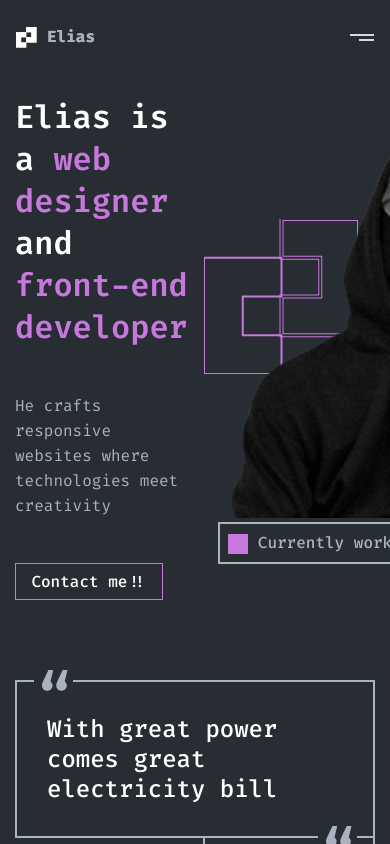
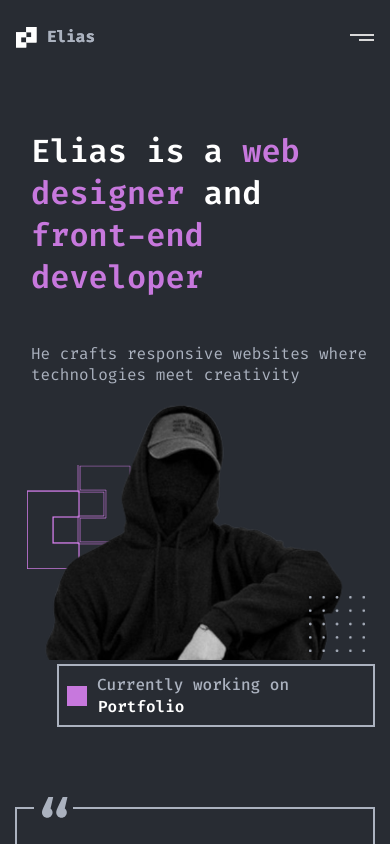
Before and after one commit to 89811421793/portfolio, a React app: page / in a window 390 px wide. Shown: the top 844 px of the page. Built offline with nearby package versions, Linux system fonts and the light colour scheme.

Commit message:
пробный адаптив

```diff
--- a/src/pages/homepage/layout/sections/main/Main.tsx
+++ b/src/pages/homepage/layout/sections/main/Main.tsx
@@ -4,7 +4,6 @@ import mainimg from "../../../../../assets/images/MainImg.png";
 import logosign from "../../../../../assets/images/Logo.png";
 import fivedotsimg from "../../../../../assets/images/Dots.png";
 import rect from "../../../../../assets/images/rectangle.png";
-import { FlexWrapper } from "../../../../../components/FlexWrapper";
 import { Button } from "../../../../../components/Button";
 import { Container } from "../../../../../components/Container";
 import { theme } from "../../../../../styles/Theme";
@@ -18,7 +17,7 @@ export const Main: React.FC = () => {
   return (
     <StyledMain>
       <Container>
-        <FlexWrapper align="center" justify="space-around">
+        <FlexContainer>
           <ContentWrapper id="home">
             <MainTitle>
               Elias is a <Skill>web designer</Skill> and{" "}
@@ -39,7 +38,7 @@ export const Main: React.FC = () => {
               <Portfolio>Portfolio</Portfolio>
             </StyledFigcaption>
           </StyledFigure>
-        </FlexWrapper>
+        </FlexContainer>
         <QuoteGrid>
           <Quotation>
             <QuoteMark>
@@ -76,11 +75,27 @@ export const Main: React.FC = () => {
 
 const StyledMain = styled.section`
   min-height: 50vh;
+  }
+`;
+
+const FlexContainer = styled.div`
+  display: flex;
+  justify-content: space-around;
+  align-items: center;
+
+  @media ${theme.media.tablet} {
+    flex-wrap: wrap;
+  }
 `;
 
 const MainImage = styled.img`
   width: 457px;
   height: 386px;
+
+  @media ${theme.media.tablet} {
+    width: 308px;
+    height: 260px;
+  }
 `;
 
 const DotsImage = styled.img`
@@ -89,6 +104,11 @@ const DotsImage = styled.img`
   position: absolute;
   bottom: 23%;
   right: 3%;
+
+  @media ${theme.media.tablet} {
+    width: 56px;
+    height: 56px;
+  }
 `;
 
 const LogoEmblemImage = styled.img`
@@ -98,11 +118,20 @@ const LogoEmblemImage = styled.img`
   z-index: -1;
   top: 20%;
   left: -3%;
+
+  @media ${theme.media.tablet} {
+    width: 104px;
+    height: 104px;
+  }
 `;
 
 const StyledFigure = styled.figure`
   position: relative;
   margin-left: 30px;
+
+  @media ${theme.media.tablet} {
+   margin-left: 22px;
+  }
 `;
 
 const Rect = styled.img`
@@ -130,6 +159,10 @@ const Description = styled.p`
   margin: 15px 0;
   color: ${theme.colors.borderColor};
   max-width: 465px;
+
+  @media ${theme.media.tablet} {
+    line-height: 21px;
+  }
 `;
 
 const StyledButton = styled(Button)`
@@ -138,6 +171,10 @@ const StyledButton = styled(Button)`
   font-size: 16px;
   line-height: 21px;
   margin-top: 30px;
+
+  @media ${theme.media.tablet} {
+    display: none;
+  }
 `;
 
 const ContentWrapper = styled.div`
@@ -146,6 +183,11 @@ const ContentWrapper = styled.div`
   justify-content: center;
   align-items: flex-start;
   height: 100%;
+
+  @media ${theme.media.tablet} {
+    margin-left: 16px;
+    margin-top: 34px;
+  }
 `;
 
 const QuoteGrid = styled.div`
@@ -210,6 +252,11 @@ const CiteMark = styled.span`
 const StyledFigcaption = styled.figcaption`
   border: 2px solid #abb2bf;
   padding: 8px;
+
+  @media ${theme.media.tablet} {
+    max-width: 320px;
+    margin-left: 20px;
+  }
 `;
 
 const Square = styled.span`
@@ -219,6 +266,11 @@ const Square = styled.span`
   height: 20px;
   margin-right: 10px;
   vertical-align: middle;
+
+  @media ${theme.media.tablet} {
+    display: inline-block;
+    transform: translateY(50%);
+  }
 `;
 
 const Skill = styled.span`
@@ -231,6 +283,10 @@ const Portfolio = styled.span`
   font-size: 16px;
   line-height: 21px;
   color: "#FFF";
+
+  @media ${theme.media.tablet} {
+    margin-left: 31px;
+  }
 `;
 
 const Status = styled.span`
```
